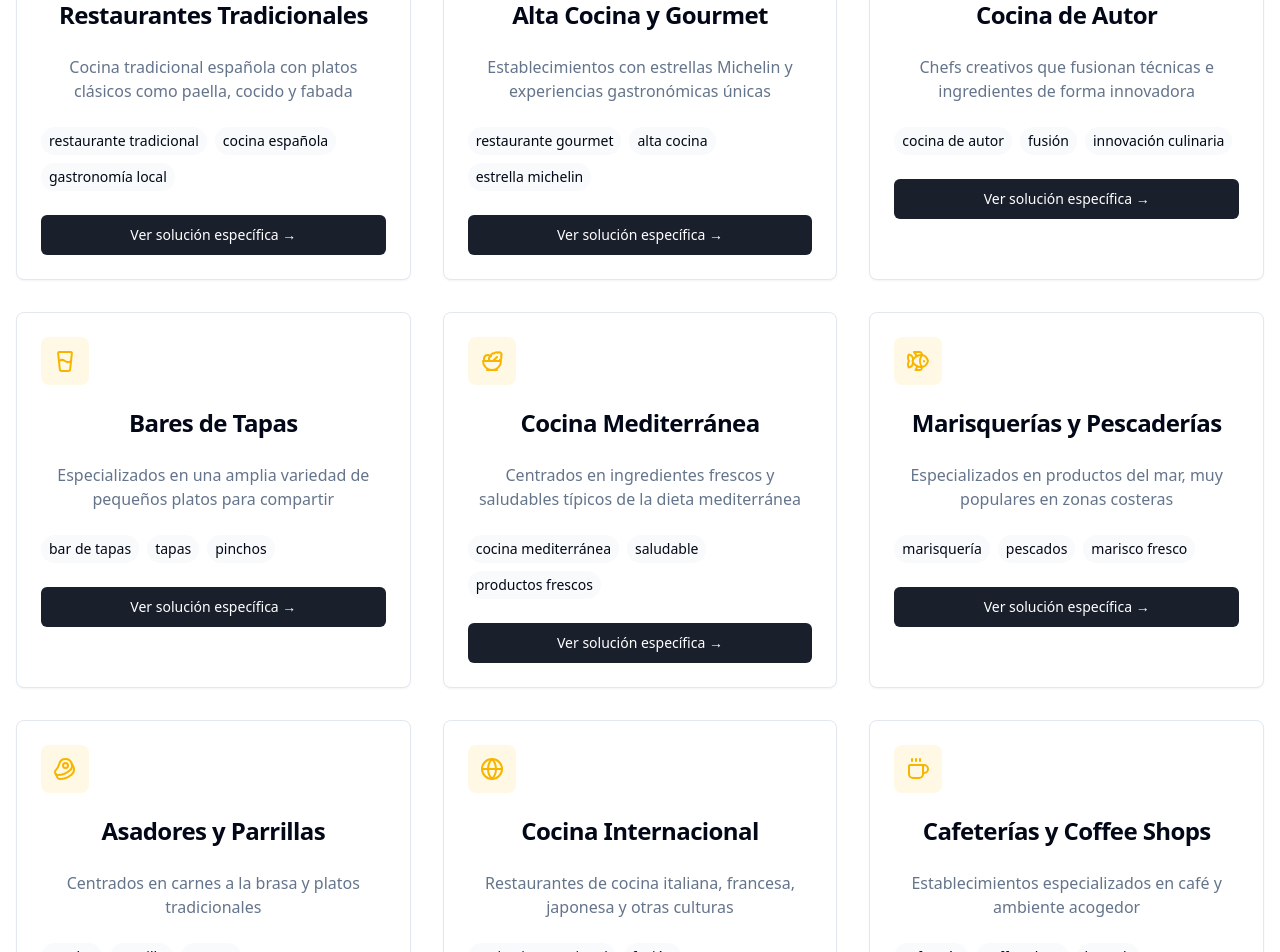
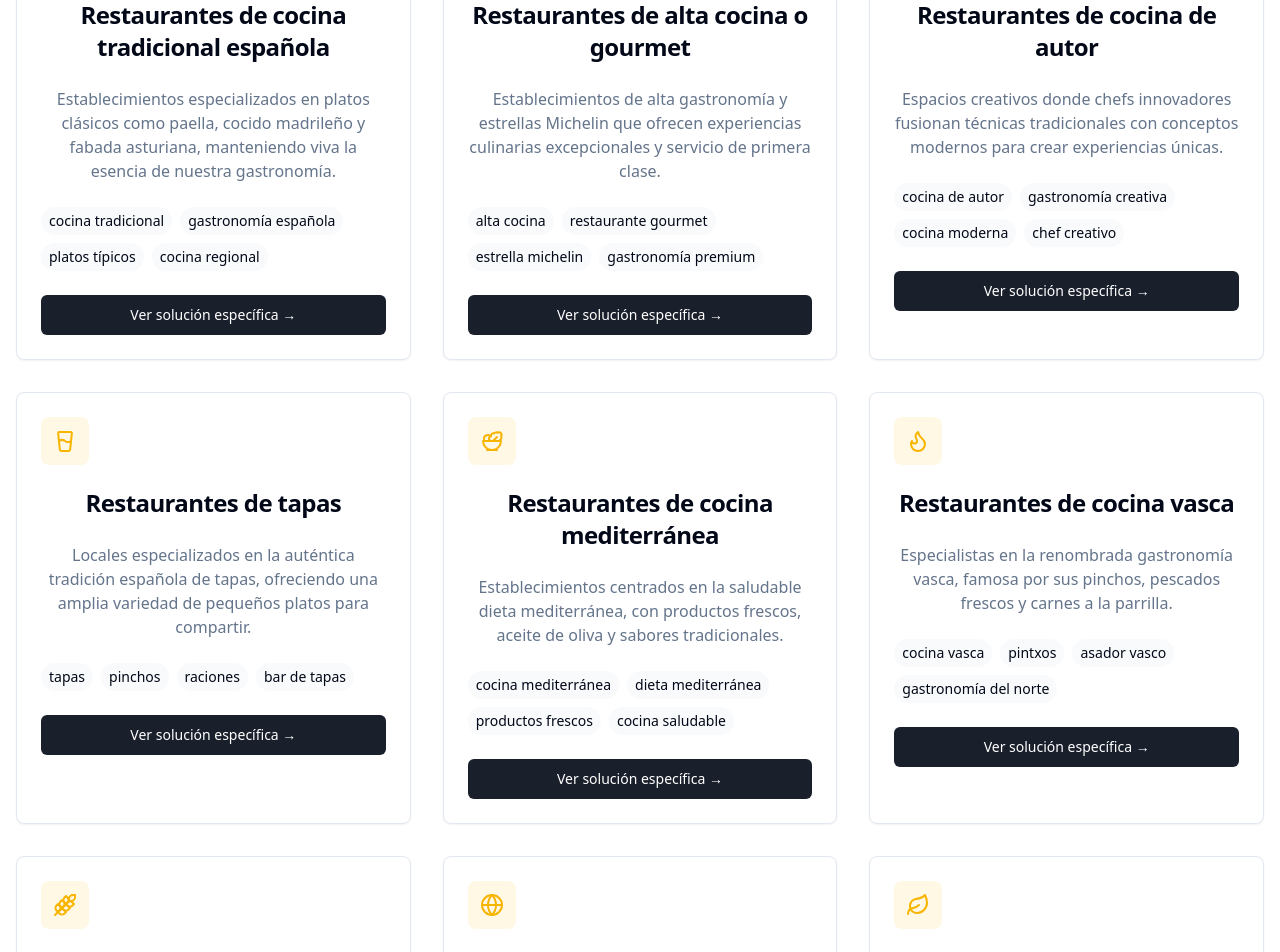
Before and after one commit to chefbusiness/localprodigy, a React (Vite) app: page /sectores/hosteleria-restauracion in a window 1280 px wide. Shown: the part 600-1552 px from the top of the page. Built offline with nearby package versions, Linux system fonts and the light colour scheme.

Commit message:
Create new sector cards
Added new sector cards for various types of restaurants, including traditional Spanish cuisine, gourmet, author cuisine, tapas, Mediterranean, Basque, Catalan, fusion, and vegetarian/vegan options. Existing cards were checked to avoid duplication.
[skip gpt_engineer]

```diff
--- a/src/pages/sectors/HospitalityRestaurants.tsx
+++ b/src/pages/sectors/HospitalityRestaurants.tsx
@@ -19,65 +19,76 @@ import {
   Globe,
   Truck,
   PartyPopper,
-  IceCream
+  IceCream,
+  Wheat,
+  Flame,
+  Sandwich,
+  Leaf
 } from "lucide-react";
 
 const services = [
   {
-    title: "Restaurantes Tradicionales",
-    description: "Cocina tradicional española con platos clásicos como paella, cocido y fabada",
-    keywords: ["restaurante tradicional", "cocina española", "gastronomía local"],
-    icon: ChefHat,
-    slug: "restaurantes-tradicionales"
+    title: "Restaurantes de cocina tradicional española",
+    description: "Establecimientos especializados en platos clásicos como paella, cocido madrileño y fabada asturiana, manteniendo viva la esencia de nuestra gastronomía.",
+    keywords: ["cocina tradicional", "gastronomía española", "platos típicos", "cocina regional"],
+    icon: UtensilsCrossed,
+    slug: "cocina-tradicional"
   },
   {
-    title: "Alta Cocina y Gourmet",
-    description: "Establecimientos con estrellas Michelin y experiencias gastronómicas únicas",
-    keywords: ["restaurante gourmet", "alta cocina", "estrella michelin"],
-    icon: UtensilsCrossed,
+    title: "Restaurantes de alta cocina o gourmet",
+    description: "Establecimientos de alta gastronomía y estrellas Michelin que ofrecen experiencias culinarias excepcionales y servicio de primera clase.",
+    keywords: ["alta cocina", "restaurante gourmet", "estrella michelin", "gastronomía premium"],
+    icon: ChefHat,
     slug: "alta-cocina"
   },
   {
-    title: "Cocina de Autor",
-    description: "Chefs creativos que fusionan técnicas e ingredientes de forma innovadora",
-    keywords: ["cocina de autor", "fusión", "innovación culinaria"],
+    title: "Restaurantes de cocina de autor",
+    description: "Espacios creativos donde chefs innovadores fusionan técnicas tradicionales con conceptos modernos para crear experiencias únicas.",
+    keywords: ["cocina de autor", "gastronomía creativa", "cocina moderna", "chef creativo"],
     icon: Soup,
     slug: "cocina-autor"
   },
   {
-    title: "Bares de Tapas",
-    description: "Especializados en una amplia variedad de pequeños platos para compartir",
-    keywords: ["bar de tapas", "tapas", "pinchos"],
+    title: "Restaurantes de tapas",
+    description: "Locales especializados en la auténtica tradición española de tapas, ofreciendo una amplia variedad de pequeños platos para compartir.",
+    keywords: ["tapas", "pinchos", "raciones", "bar de tapas"],
     icon: GlassWater,
-    slug: "bares-tapas"
+    slug: "tapas"
   },
   {
-    title: "Cocina Mediterránea",
-    description: "Centrados en ingredientes frescos y saludables típicos de la dieta mediterránea",
-    keywords: ["cocina mediterránea", "saludable", "productos frescos"],
+    title: "Restaurantes de cocina mediterránea",
+    description: "Establecimientos centrados en la saludable dieta mediterránea, con productos frescos, aceite de oliva y sabores tradicionales.",
+    keywords: ["cocina mediterránea", "dieta mediterránea", "productos frescos", "cocina saludable"],
     icon: Salad,
-    slug: "cocina-mediterranea"
+    slug: "mediterranea"
   },
   {
-    title: "Marisquerías y Pescaderías",
-    description: "Especializados en productos del mar, muy populares en zonas costeras",
-    keywords: ["marisquería", "pescados", "marisco fresco"],
-    icon: Fish,
-    slug: "marisquerias"
+    title: "Restaurantes de cocina vasca",
+    description: "Especialistas en la renombrada gastronomía vasca, famosa por sus pinchos, pescados frescos y carnes a la parrilla.",
+    keywords: ["cocina vasca", "pintxos", "asador vasco", "gastronomía del norte"],
+    icon: Flame,
+    slug: "cocina-vasca"
   },
   {
-    title: "Asadores y Parrillas",
-    description: "Centrados en carnes a la brasa y platos tradicionales",
-    keywords: ["asador", "parrilla", "carnes"],
-    icon: Beef,
-    slug: "asadores"
+    title: "Restaurantes de cocina catalana",
+    description: "Exponentes de la rica tradición culinaria catalana, desde el pan con tomate hasta las creaciones más vanguardistas.",
+    keywords: ["cocina catalana", "gastronomía catalana", "pa amb tomàquet", "cocina moderna"],
+    icon: Wheat,
+    slug: "cocina-catalana"
   },
   {
-    title: "Cocina Internacional",
-    description: "Restaurantes de cocina italiana, francesa, japonesa y otras culturas",
-    keywords: ["cocina internacional", "fusión", "gastronomía mundial"],
+    title: "Restaurantes de cocina fusión",
+    description: "Espacios innovadores que combinan diferentes culturas culinarias, creando platos únicos que mezclan sabores internacionales.",
+    keywords: ["cocina fusión", "gastronomía internacional", "cocina creativa", "sabores del mundo"],
     icon: Globe,
-    slug: "cocina-internacional"
+    slug: "fusion"
+  },
+  {
+    title: "Restaurantes vegetarianos y veganos",
+    description: "Establecimientos especializados en cocina basada en plantas, ofreciendo alternativas saludables y sostenibles sin productos de origen animal.",
+    keywords: ["vegetariano", "vegano", "plant-based", "comida saludable"],
+    icon: Leaf,
+    slug: "vegetariano-vegano"
   },
   {
     title: "Cafeterías y Coffee Shops",
```
